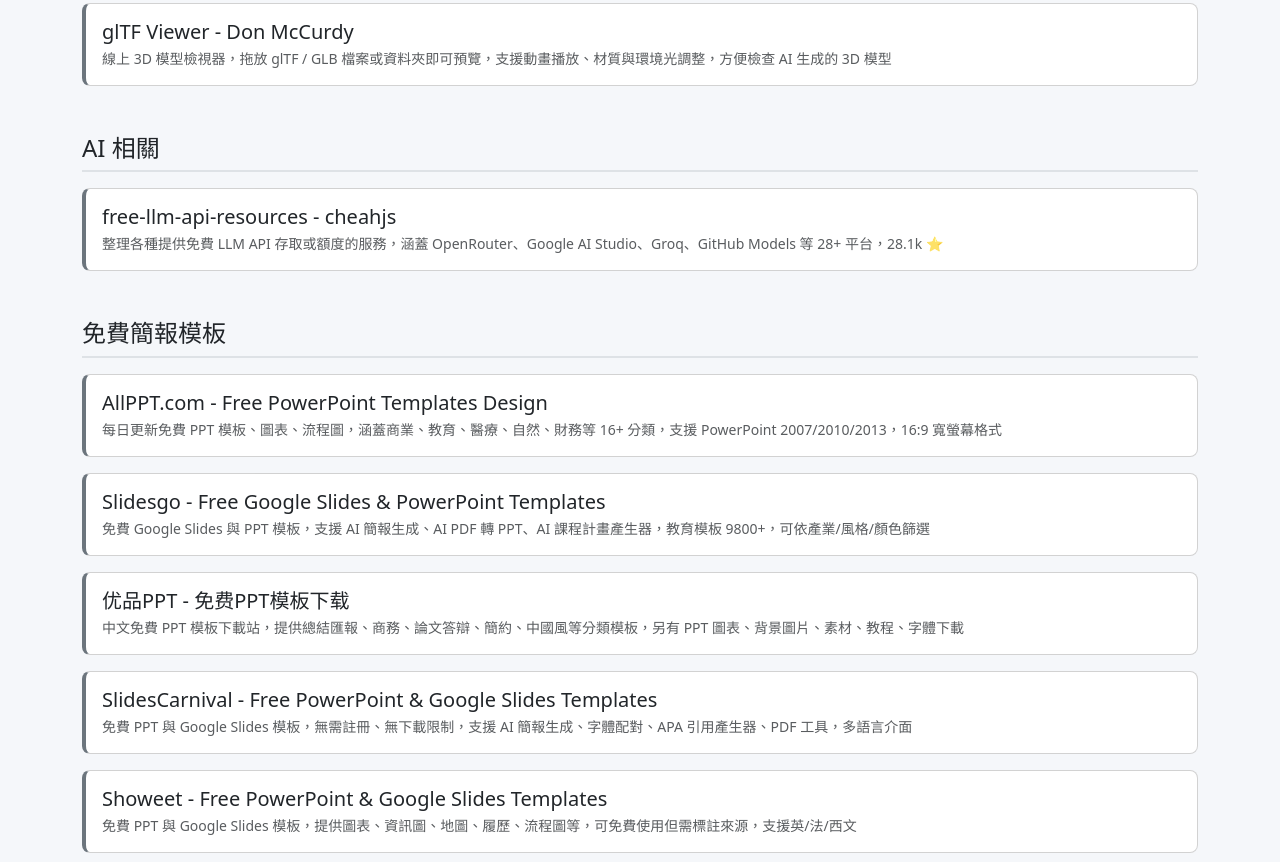
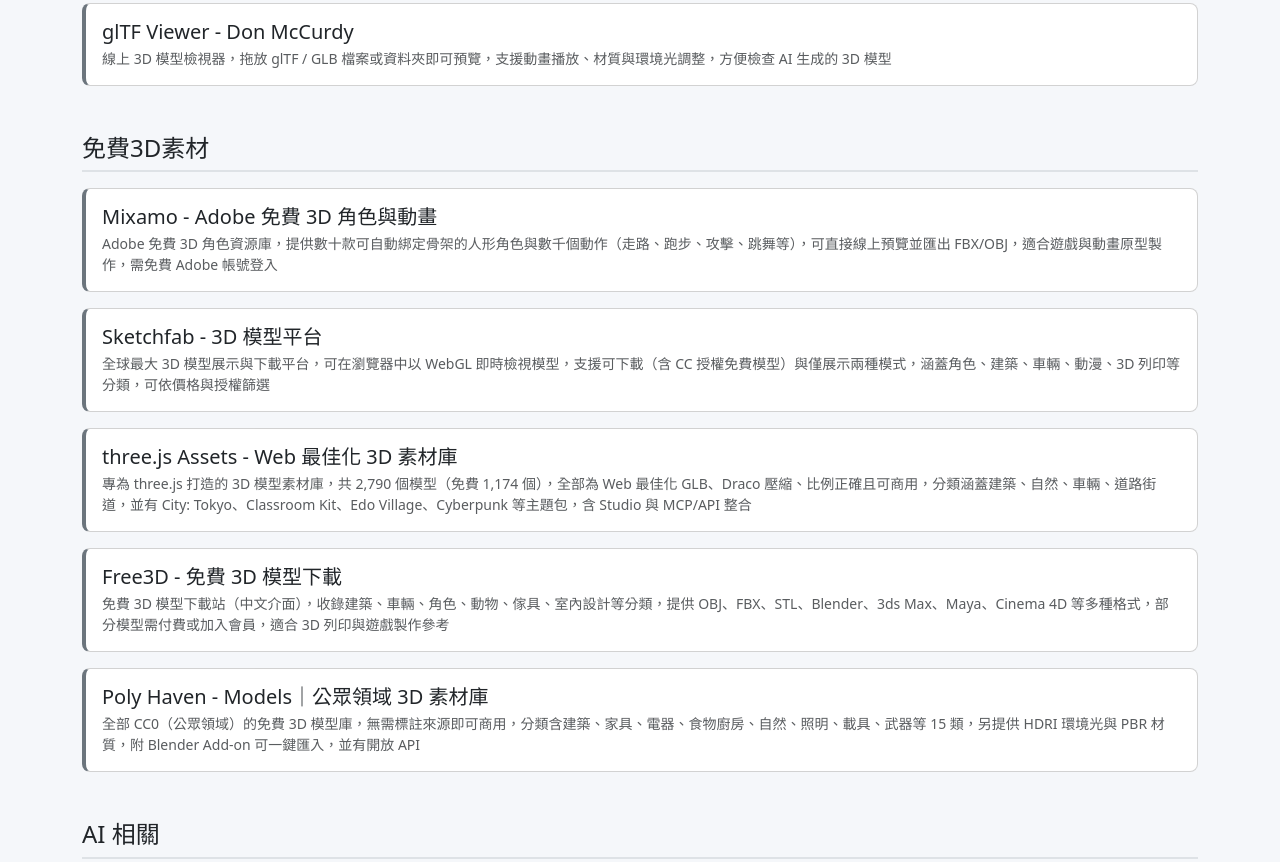
Before and after one commit to imkait/bookmark, a plain HTML site: page asset-collection.html in a window 1280 px wide. Shown: the part 1280-2142 px from the top of the page. Drawn offline with nearby package versions, Linux system fonts and the light colour scheme.

Commit message:
新增素材蒐集 > 免費3D素材子分類，收錄 Mixamo、Sketchfab、three.js Assets、Free3D、Poly Haven

```diff
--- a/asset-collection.html
+++ b/asset-collection.html
@@ -57,6 +57,16 @@
         ]
       },
       {
+        title: "免費3D素材",
+        links: [
+          { title: "Mixamo - Adobe 免費 3D 角色與動畫", desc: "Adobe 免費 3D 角色資源庫，提供數十款可自動綁定骨架的人形角色與數千個動作（走路、跑步、攻擊、跳舞等），可直接線上預覽並匯出 FBX/OBJ，適合遊戲與動畫原型製作，需免費 Adobe 帳號登入", url: "https://www.mixamo.com/" },
+          { title: "Sketchfab - 3D 模型平台", desc: "全球最大 3D 模型展示與下載平台，可在瀏覽器中以 WebGL 即時檢視模型，支援可下載（含 CC 授權免費模型）與僅展示兩種模式，涵蓋角色、建築、車輛、動漫、3D 列印等分類，可依價格與授權篩選", url: "https://sketchfab.com/3d-models" },
+          { title: "three.js Assets - Web 最佳化 3D 素材庫", desc: "專為 three.js 打造的 3D 模型素材庫，共 2,790 個模型（免費 1,174 個），全部為 Web 最佳化 GLB、Draco 壓縮、比例正確且可商用，分類涵蓋建築、自然、車輛、道路街道，並有 City: Tokyo、Classroom Kit、Edo Village、Cyberpunk 等主題包，含 Studio 與 MCP/API 整合", url: "https://threejsassets.com/assets?tier=free" },
+          { title: "Free3D - 免費 3D 模型下載", desc: "免費 3D 模型下載站（中文介面），收錄建築、車輛、角色、動物、傢具、室內設計等分類，提供 OBJ、FBX、STL、Blender、3ds Max、Maya、Cinema 4D 等多種格式，部分模型需付費或加入會員，適合 3D 列印與遊戲製作參考", url: "https://free3d.com/zh/" },
+          { title: "Poly Haven - Models｜公眾領域 3D 素材庫", desc: "全部 CC0（公眾領域）的免費 3D 模型庫，無需標註來源即可商用，分類含建築、家具、電器、食物廚房、自然、照明、載具、武器等 15 類，另提供 HDRI 環境光與 PBR 材質，附 Blender Add-on 可一鍵匯入，並有開放 API", url: "https://polyhaven.com/models" }
+        ]
+      },
+      {
         title: "AI 相關",
         links: [
           { title: "free-llm-api-resources - cheahjs", desc: "整理各種提供免費 LLM API 存取或額度的服務，涵蓋 OpenRouter、Google AI Studio、Groq、GitHub Models 等 28+ 平台，28.1k ⭐", url: "https://github.com/cheahjs/free-llm-api-resources" }
```
